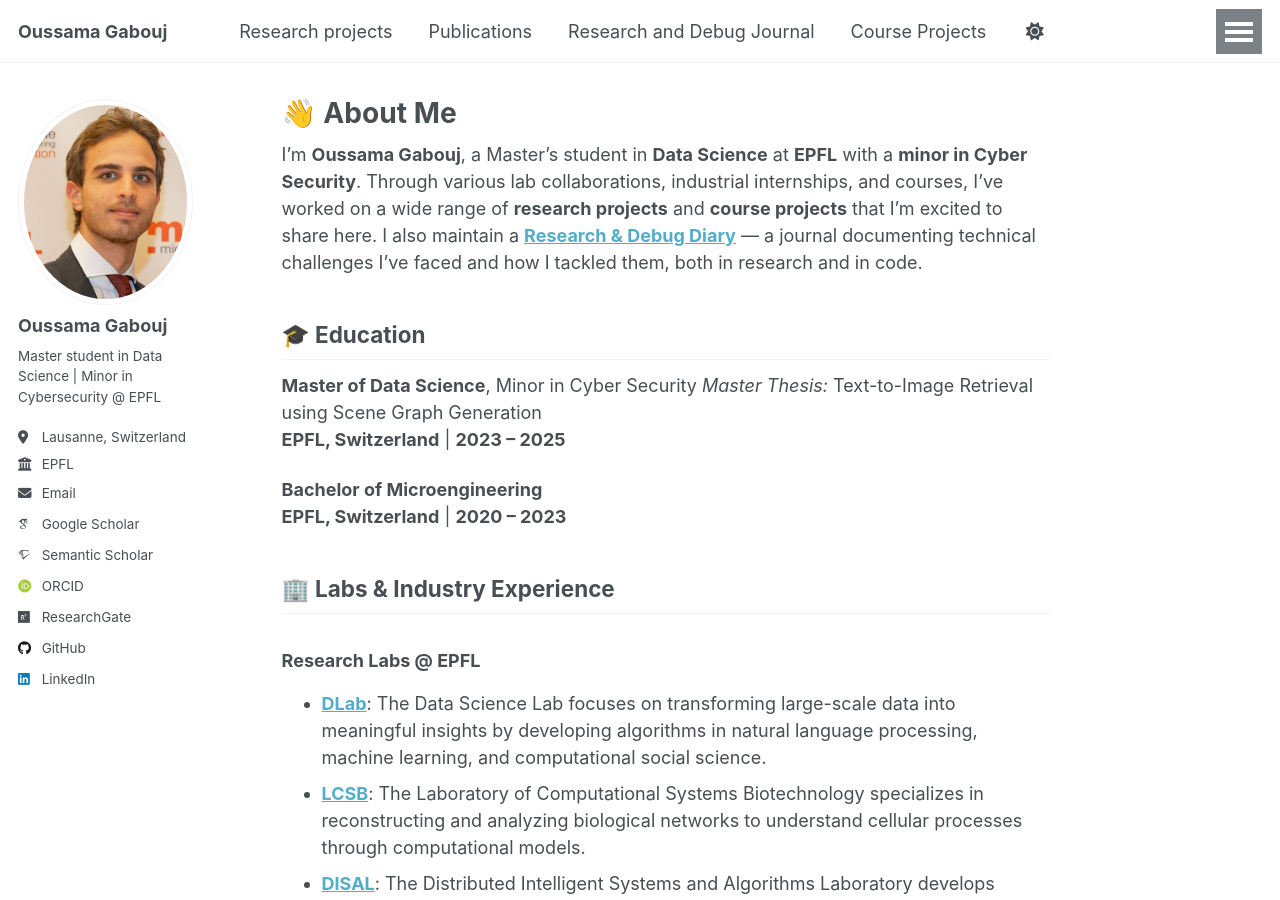
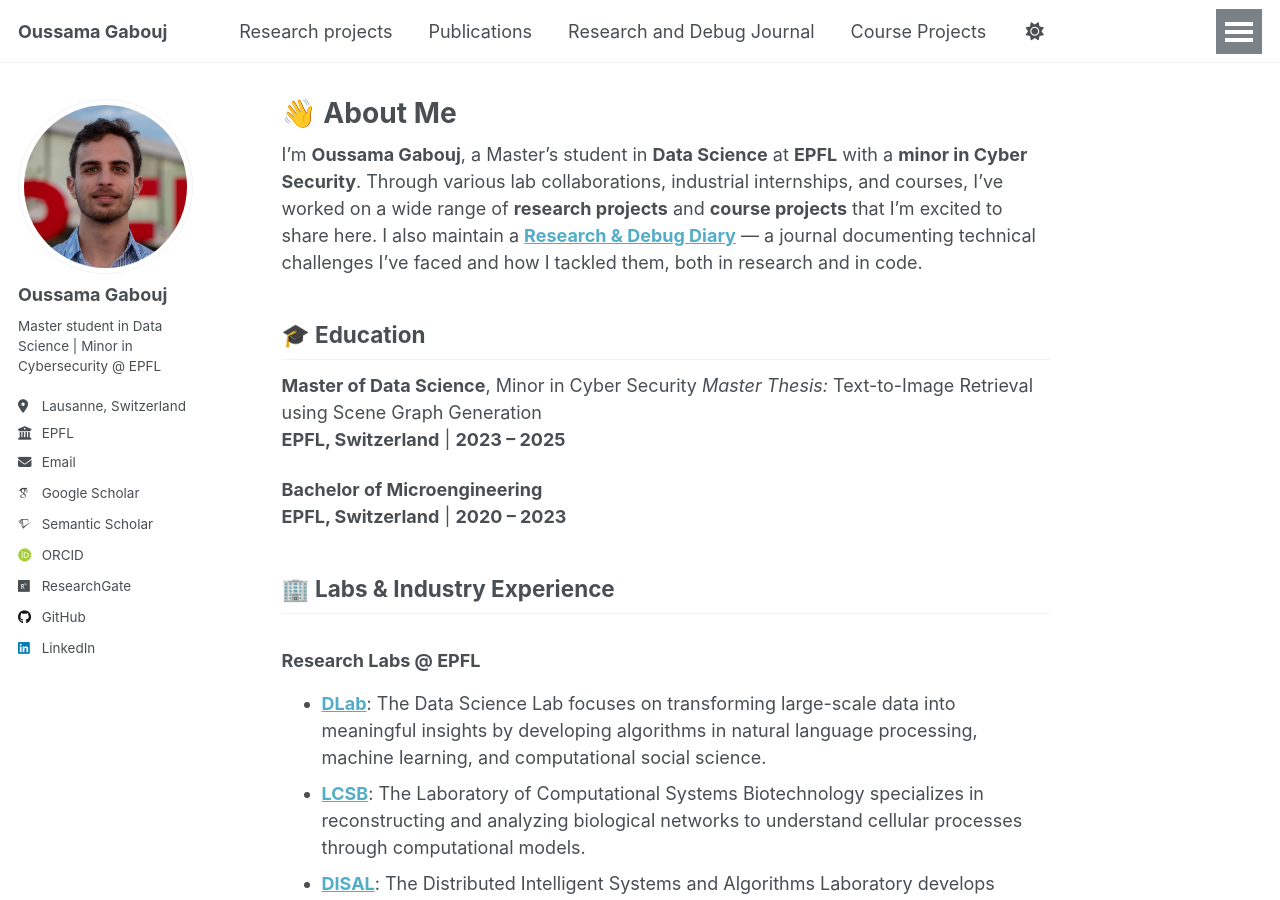
Before and after one commit to Ousso11/Ousso11.github.io, a Jekyll site: the page built from _pages/about.md, in a window 1280 px wide and 900 px high. Built offline with Jekyll 4.4.1, drawn with Linux system fonts in a browser that asks for light colours; some web fonts are replaced.

Commit message:
change phote

```diff
--- a/_config.yml
+++ b/_config.yml
@@ -22,7 +22,7 @@ repository               : "Ousso11/Ousso11.github.io"
 #               Additional customization can be done by editing /_includes/author-profile.html
 author:
   # Biographic information
-  avatar           : "oussama.png"
+  avatar           : "oussama.jpeg"
   name             : "Oussama Gabouj"
   pronouns         : # example: "she/her"
   bio: "Master student in Data Science | Minor in Cybersecurity @ EPFL"
```
Also changed, not shown: images/oussama.jpeg (added), 2 other files.
